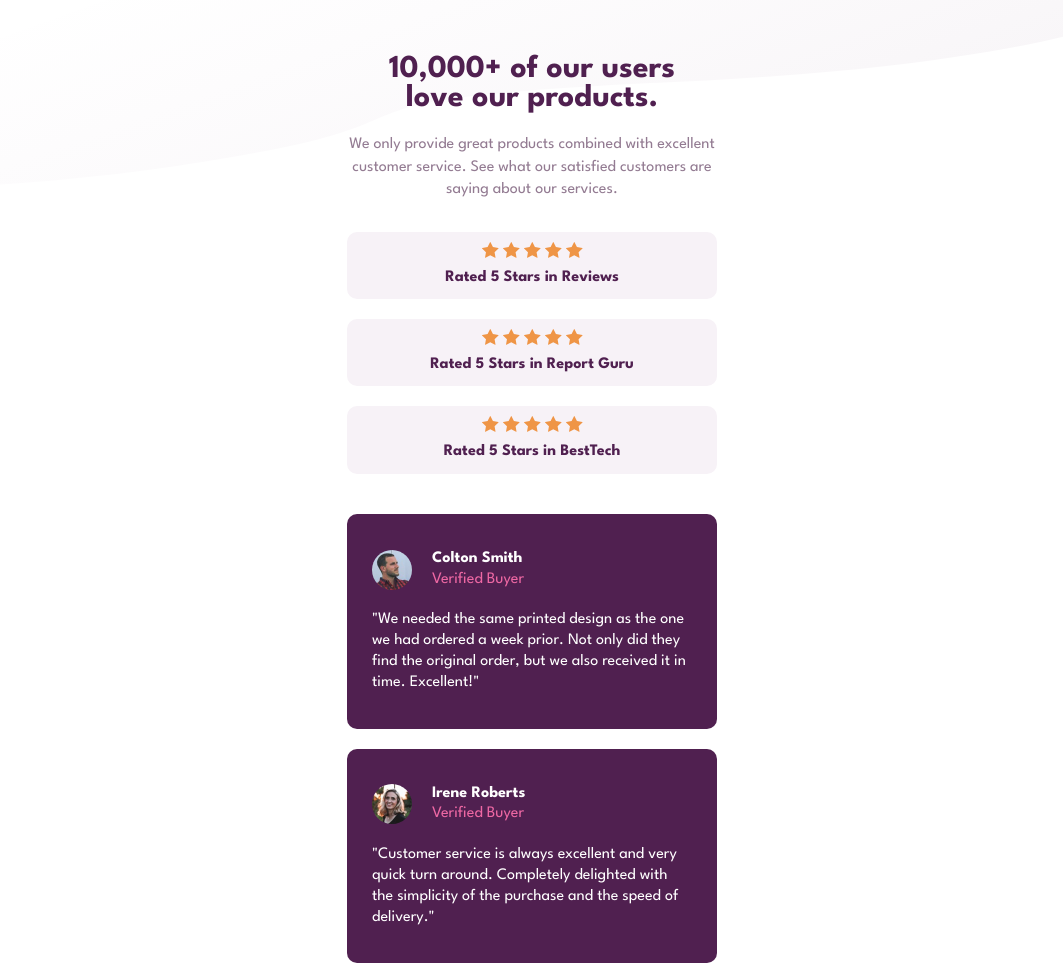
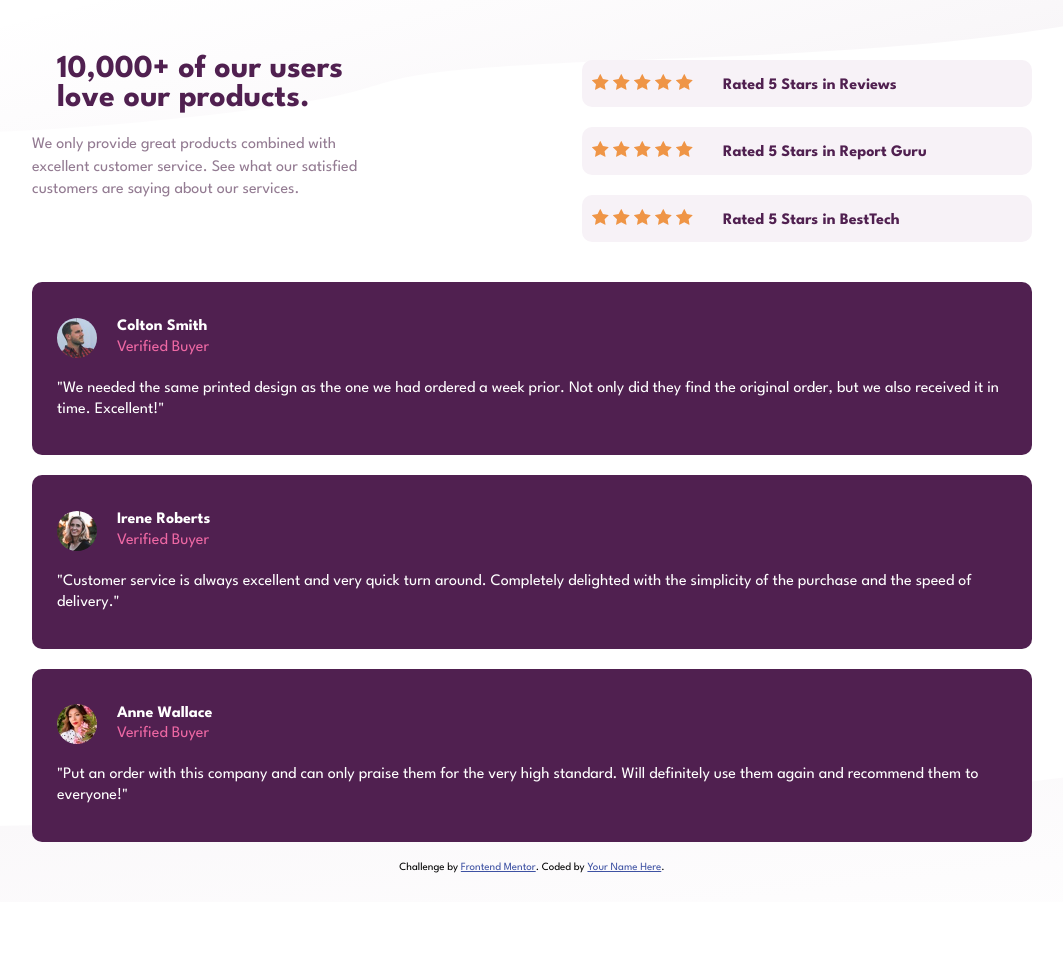
Before and after one commit to Isra3750/Test_site, a plain HTML site: page social-proof-section-master/index.html in a window 1280 px wide. Shown: the top 966 px of the page, without its empty margins (108-1171 px from the left). After the commit the page ends 902 px from the top, so only its background shows below. Drawn offline with Linux system fonts and the light colour scheme.

Commit message:
Project 5 update

```diff
--- a/social-proof-section-master/index.html
+++ b/social-proof-section-master/index.html
@@ -29,11 +29,11 @@
   </head>
   <body>
     <header>
-      <h1>10,000+ of our users love our products.</h1>
-
-      <p>We only provide great products combined with excellent customer service.
-      See what our satisfied customers are saying about our services.</p>
-
+      <div class="intro">
+        <h1>10,000+ of our users love our products.</h1>
+        <p>We only provide great products combined with excellent customer service.
+        See what our satisfied customers are saying about our services.</p>
+      </div>
       <div class="ratings">
         <div class="rating1">
           <div class="stars">
--- a/social-proof-section-master/styles.css
+++ b/social-proof-section-master/styles.css
@@ -120,3 +120,37 @@ main .Anne-review p {
     position: relative;
     margin-top: 20px;
 }
+
+@media screen and (min-width: 430px) {
+    body {
+        max-width: 1000px;
+    }
+    header {
+        display: flex;
+        justify-content: space-between;
+    }
+
+    header .intro {
+        width: 350px;
+        text-align: left;
+    }
+
+    header .ratings {
+        display: flex;
+        flex-direction: column;
+        gap: 20px;
+        margin-top: 30px;
+        width: 450px;
+    }
+
+    /* make stars and text inline */
+    header .ratings .rating1,
+    header .ratings .rating2,
+    header .ratings .rating3 {
+        display: flex;
+        align-items: center;
+        justify-content: left;
+        gap: 30px;
+    }
+
+}
```
